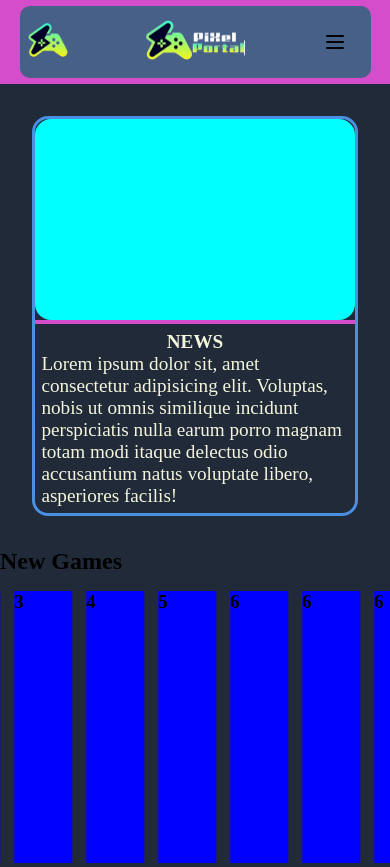
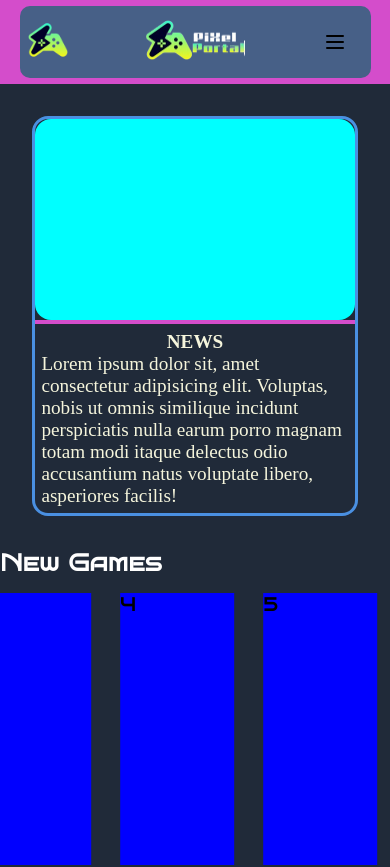
Before and after one commit to SimoneColombo1/pixel-portal, a Next.js app: page / in a window 390 px wide. Shown: the top 867 px of the page. Built offline with nearby package versions, Linux system fonts and the light colour scheme.

Commit message:
reso lo slider responsive

```diff
--- a/app/components/HomePage/PrimarySlider.js
+++ b/app/components/HomePage/PrimarySlider.js
@@ -15,10 +15,26 @@ export default function PrimarySlider() {
     autoplaySpeed: 1,
     cssEase: "linear",
     pauseOnHover: true,
+    responsive: [
+      {
+        breakpoint: 768,
+        settings: {
+          slidesToShow: 2.5,
+          slidesToScroll: 1,
+        },
+      },
+      {
+        breakpoint: 576,
+        settings: {
+          slidesToShow: 2,
+          slidesToScroll: 1,
+        },
+      },
+    ],
   };
   return (
     <section className="primary-slider-container">
-      <h2>New Games</h2>
+      <h2 className="title">New Games</h2>
       <div className="slider-container">
         <Slider {...settings} className="slider">
           <div className="element">
--- a/app/style/HomePage/PrimarySlider.scss
+++ b/app/style/HomePage/PrimarySlider.scss
@@ -1,8 +1,30 @@
 @use '../variables.scss' as *;
+
+@font-face {
+    font-family: 'BrunoAce';
+    src: url('../../../public/fonts/BrunoAce-Regular.ttf') format('truetype');
+    font-weight: normal;
+    font-style: normal;
+    font-display: swap;
+}
+
+@font-face {
+    font-family: 'BrunoAceSc';
+    src: url('../../../public/fonts/BrunoAceSC-Regular.ttf') format('truetype');
+    font-weight: normal;
+    font-style: normal;
+    font-display: swap;
+}
 
 .primary-slider-container {
     background-color: $homeBgPrimary;
     overflow: hidden;
+    font-family: 'BrunoAce', sans-serif;
+
+    .title {
+        color: white;
+        font-family: 'BrunoAceSc', sans-serif;
+    }
 
     .slider-container {
         padding: 1rem;
```
